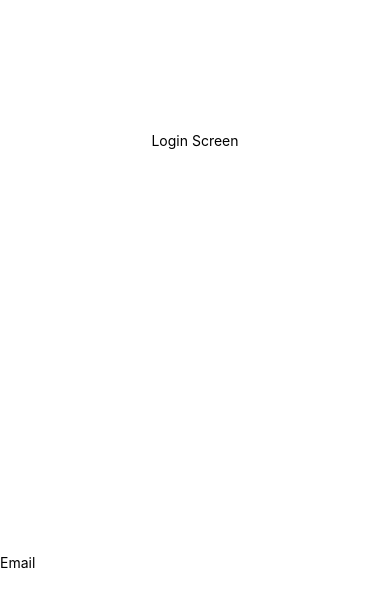
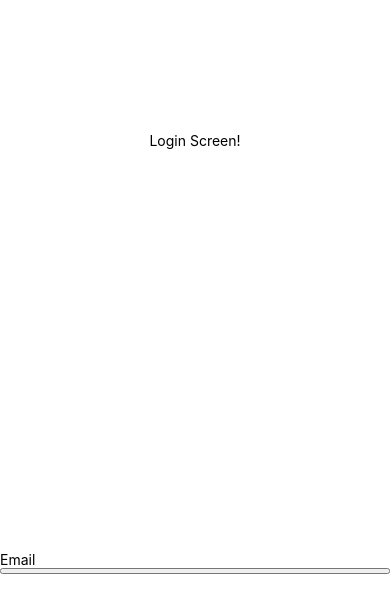
Before and after one commit to grace111w/Smart-North, a React Native app: screen / in a window 390 px wide. Shown: the top 612 px of the page. Built offline with nearby package versions, Linux system fonts and the light colour scheme.

Commit message:
login button

```diff
--- a/App.js
+++ b/App.js
@@ -5,11 +5,12 @@ const LoginScreen = () => {
   return (
     <><>
       <View style={{ flex: 1, justifyContent: 'center', alignItems: 'center' }}>
-        <Text>Login Screen</Text>
+        <Text>Login Screen!</Text>
         </View>
 
 </><View style={{ flex: 2, justifyContent: 'center', alignContent: 'center'}}>
         <TextInput placeholder='Email' />
+        <button title='Login'/>
       </View></>
   )
 };
```
